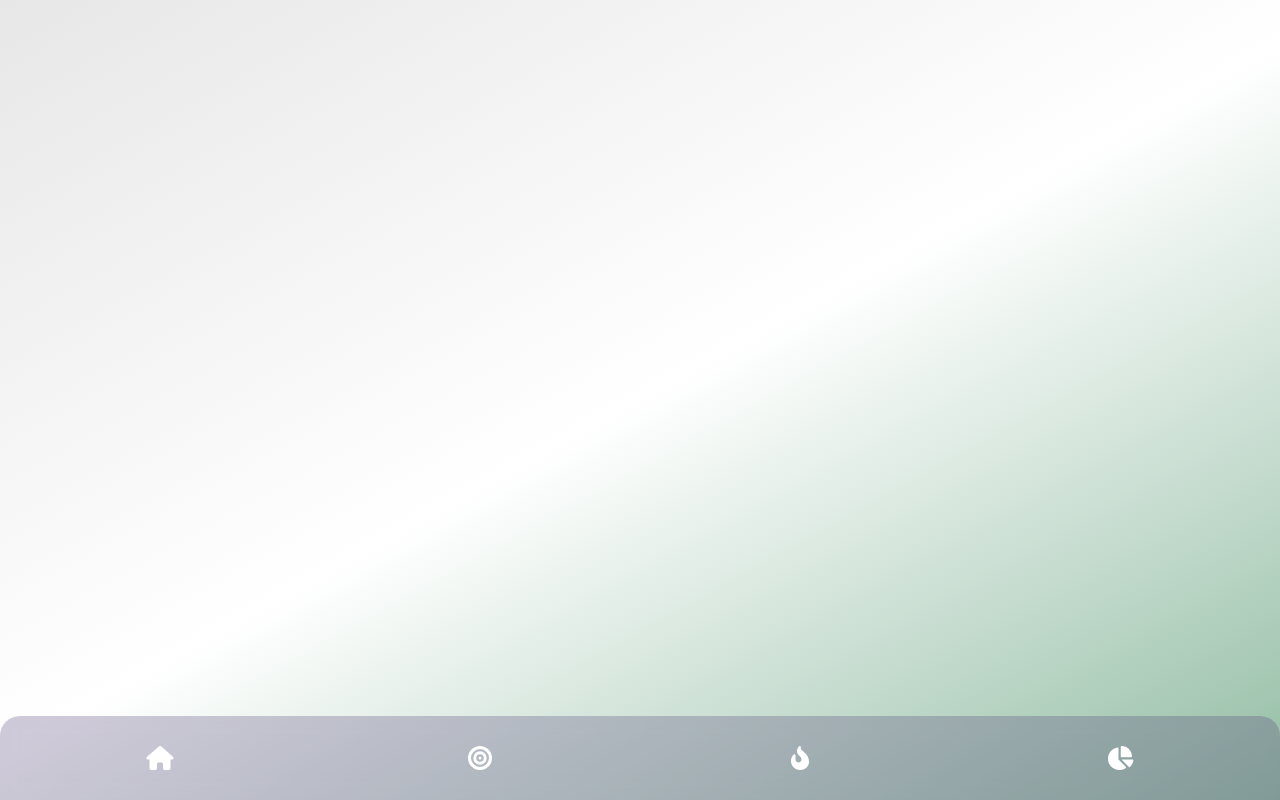
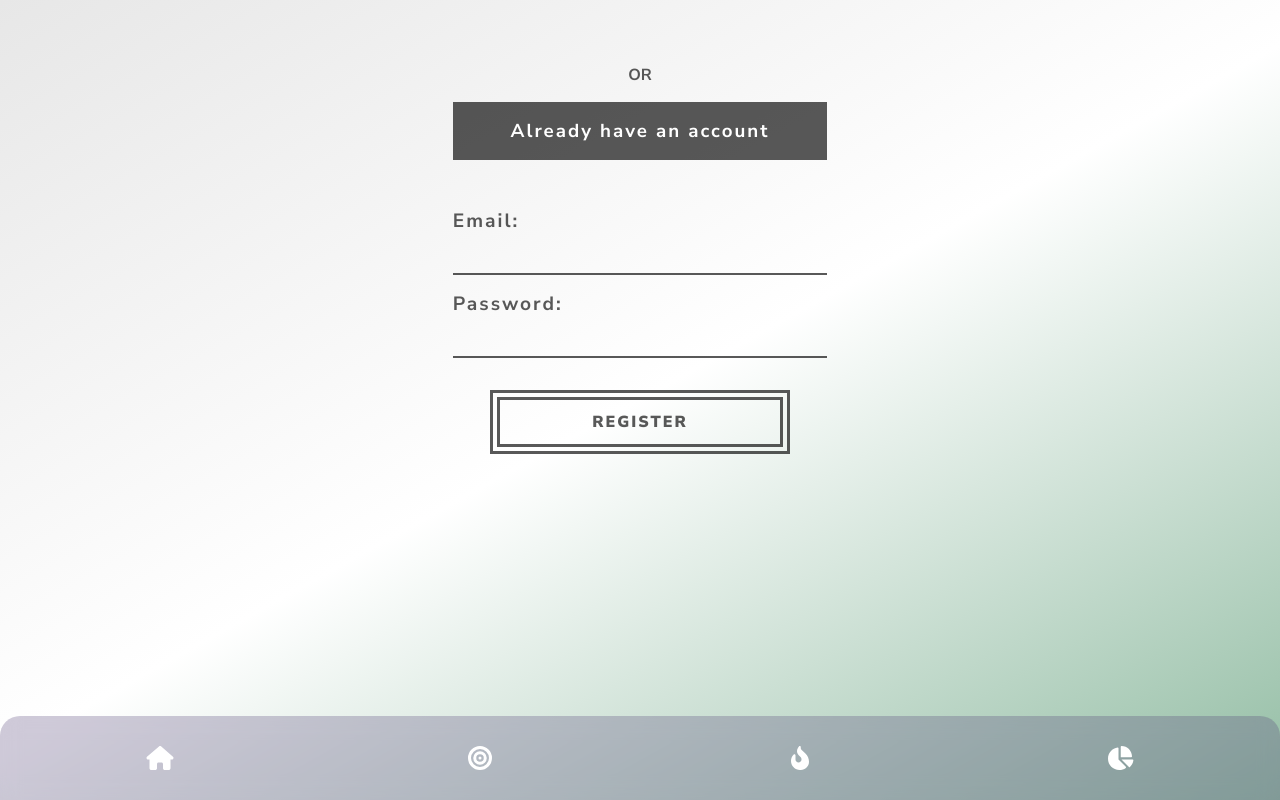
Before and after one commit to galeb9/GreekGeek, a Vue app: page /register in a window 1280 px wide. Before the commit this address had no page. Built offline with nearby package versions, Linux system fonts and the light colour scheme.

Commit message:
feat: login, register pages and basic functionality on app

```diff
--- /dev/null
+++ b/src/components/LoginForm.vue
@@ -0,0 +1,116 @@
+<template>
+  <div class="login">
+    <div class="login-container">
+        <h4>OR</h4>
+        <router-link to="/register">
+            <h3> Register for an account</h3>
+        </router-link>
+        <form class="login-form">
+            <div class="input-field">
+                <label for="email">Email:</label>
+                <input type="email" id="email" v-model="email">
+            </div>
+            <div class="input-field">
+                <label for="password">Password:</label>
+                <input type="password" id="password" v-model="password">
+            </div>
+            <button class="login__button" @click="login">LOGIN</button>
+        </form>
+    </div>
+  </div>
+</template>
+
+<script>
+import { auth } from '@/components/firebaseInit.js'
+
+export default {
+    name: 'LoginForm',
+    data() {
+        return {
+            email: '',
+            password: ''
+        }
+    },
+    methods: {
+        login(e){
+            auth.signInWithEmailAndPassword(this.email, this.password)
+                .then(user => {
+                    alert(`Ste logirani not kot ${user.email}`)
+                    this.$router.push('/');
+                },
+                err => {
+                    alert(err.message)
+                }
+            )
+            e.preventDefault();
+        }
+    }
+}
+</script>
+
+<style lang="scss">
+@import '@/assets/scss/_variables.scss';
+
+.login{
+    max-width: 500px;
+    min-width: 300px;
+    margin: 0 auto;
+    color: $secondary;
+    .login-container{
+        padding-top: 2rem;
+        width: 80%;
+        margin: 0 auto;
+        h3{
+            text-align: center;
+            color: white;
+            background: $secondary;
+            padding: 1rem 0;
+            margin-bottom: 2rem;
+            letter-spacing: 2px;
+        }
+        h4{
+            text-align: center;
+            margin-bottom: 1rem;
+        }
+        .login-form{
+            display: flex;
+            flex-direction: column;
+            height: 100%;
+            .input-field{
+                display: flex;
+                flex-direction: column;
+                margin-top: 1rem;
+                label{
+                    font-weight: 700;
+                    font-size: 1.2rem;
+                    letter-spacing: 2px;
+                }
+                input{
+                    border: none;
+                    border-bottom: 2px solid $secondary;
+                    background: transparent;
+                    margin-top: .3rem;
+                    padding: .5rem 1rem;
+                }
+            }
+        }
+
+        .login__button{
+            padding: .7rem 0;
+            width: 80%;
+            margin: 2rem auto 0;
+            font-size: 1rem;
+            letter-spacing: 2px;
+            font-weight: 900;
+            color: $secondary;
+            background: transparent;
+            border: 10px double $secondary;
+            &:focus{
+                background: black;
+                color: white;
+            }
+        }
+    }
+
+}
+</style>
--- /dev/null
+++ b/src/components/RegisterForm.vue
@@ -0,0 +1,116 @@
+<template>
+  <div class="login">
+    <div class="login-container">
+        <h4>OR</h4>
+        <router-link to="/login">
+            <h3>Already have an account</h3>
+        </router-link>
+        <form class="login-form">
+            <div class="input-field">
+                <label for="email">Email:</label>
+                <input type="email" id="email" v-model="email">
+            </div>
+            <div class="input-field">
+                <label for="password">Password:</label>
+                <input type="password" id="password" v-model="password">
+            </div>
+            <button class="login__button" @click="register">REGISTER</button>
+        </form>
+    </div>
+  </div>
+</template>
+
+<script>
+import { auth } from '@/components/firebaseInit.js'
+
+export default {
+    name: 'LoginForm',
+    data() {
+        return {
+            email: '',
+            password: ''
+        }
+    },
+    methods: {
+        register(e){
+            auth.createUserWithEmailAndPassword(this.email, this.password)
+                .then(user => {
+                    alert(`Račun narejen za ${user.email}`)
+                    this.$router.push('/');
+                },
+                err => {
+                    alert(err.message)
+                }
+            )
+            e.preventDefault();
+        }
+    }
+}
+</script>
+
+<style lang="scss">
+@import '@/assets/scss/_variables.scss';
+
+.login{
+    max-width: 500px;
+    min-width: 300px;
+    margin: 0 auto;
+    color: $secondary;
+    .login-container{
+        padding-top: 2rem;
+        width: 80%;
+        margin: 0 auto;
+        h3{
+            text-align: center;
+            color: white;
+            background: $secondary;
+            padding: 1rem 0;
+            margin-bottom: 2rem;
+            letter-spacing: 2px;
+        }
+        h4{
+            text-align: center;
+            margin-bottom: 1rem;
+        }
+        .login-form{
+            display: flex;
+            flex-direction: column;
+            height: 100%;
+            .input-field{
+                display: flex;
+                flex-direction: column;
+                margin-top: 1rem;
+                label{
+                    font-weight: 700;
+                    font-size: 1.2rem;
+                    letter-spacing: 2px;
+                }
+                input{
+                    border: none;
+                    border-bottom: 2px solid $secondary;
+                    background: transparent;
+                    margin-top: .3rem;
+                    padding: .5rem 1rem;
+                }
+            }
+        }
+
+        .login__button{
+            padding: .7rem 0;
+            width: 80%;
+            margin: 2rem auto 0;
+            font-size: 1rem;
+            letter-spacing: 2px;
+            font-weight: 900;
+            color: $secondary;
+            background: transparent;
+            border: 10px double $secondary;
+            &:focus{
+                background: black;
+                color: white;
+            }
+        }
+    }
+
+}
+</style>
--- /dev/null
+++ b/src/components/UI/BaseDate.vue
@@ -0,0 +1,41 @@
+<template>
+  <div class="base-date">
+    <h2>{{ getToday() }}</h2>
+  </div>
+</template>
+
+<script>
+export default {
+    data(){
+        return{
+        today: new Date()
+        }
+    },
+    methods: {
+        getDayStr(num){
+            const days = ["Sun", "Mon", "Tue","Sat", "Wed", "Fri", "Sat"];
+            return days[num];
+        },
+        getMonthStr(num){
+            const months = ["January","February","March","April","May","June","July","August","September","October","November","December"];
+            return months[num]
+        },
+        getToday(){
+            let day = this.today;
+            let dayStr = this.getDayStr(day.getDay());
+            let dayNum = this.today.getDate();
+            let monthStr = this. getMonthStr(day.getMonth())
+            return `${dayStr} ${dayNum} ${monthStr} `;
+        },
+    }
+}
+</script>
+
+<style lang="scss">
+    .base-date{
+      h2{
+        letter-spacing: 1px;
+        font-weight: 400;
+      }
+    }
+</style>
--- a/src/components/main/AddPushups.vue
+++ b/src/components/main/AddPushups.vue
@@ -98,6 +98,7 @@ export default {
             width: 200px;
             height: 200px;
             border-radius: 50%;
+            outline: none;
             &::placeholder{
                 color: $secondary;
             }
--- a/src/components/settings/TheGoal.vue
+++ b/src/components/settings/TheGoal.vue
@@ -8,6 +8,7 @@
           v-model="goal"
           placeholder="Today's goal goes here"
           class="goal__input"
+          type="number"
         />
         <BaseButton
         class="goal__button"
--- a/src/components/stats/DailyStats.vue
+++ b/src/components/stats/DailyStats.vue
@@ -152,8 +152,6 @@ export default {
 }
 </script>
 
-
-
 <style lang="scss">
 @import '@/assets/scss/_variables.scss';
 .stats{
--- a/src/main.js
+++ b/src/main.js
@@ -1,11 +1,6 @@
 import { createApp } from 'vue'
 import router from './scripts/router.js'
 import App from './App.vue'
-
-
-
-
-
 
 const app = createApp(App)
 
@@ -18,7 +13,7 @@ import BaseNotification from './components/UI/BaseNotification.vue'
 
 //fontawsome
 import { library } from "@fortawesome/fontawesome-svg-core";
-import { faBullseye, faHouse, faFireFlameCurved, faChartPie, faGear, faCircleCheck, faCheck } from "@fortawesome/free-solid-svg-icons";
+import { faBullseye, faHouse, faFireFlameCurved, faChartPie, faGear, faCircleCheck, faCheck, faArrowRightToBracket, faRightFromBracket } from "@fortawesome/free-solid-svg-icons";
 import { FontAwesomeIcon } from "@fortawesome/vue-fontawesome";
 
 library.add(faBullseye);
@@ -28,7 +23,8 @@ library.add(faChartPie);
 library.add(faGear);
 library.add(faCircleCheck);
 library.add(faCheck);
-
+library.add(faArrowRightToBracket);
+library.add(faRightFromBracket);
 
 
 // add components
--- a/src/scripts/router.js
+++ b/src/scripts/router.js
@@ -5,6 +5,11 @@ import AddPushups from '@/components/main/AddPushups';
 import TheStats from '@/components/stats/TheStats';
 import TheHome from '@/components/home/TheHome';
 import TheSettings from '@/components/settings/TheSettings.vue'
+import LoginForm from '@/components/LoginForm'
+import RegisterForm from '@/components/RegisterForm'
+
+import { auth } from '@/components/firebaseInit.js'
+
 
 const router = createRouter({
     history: createWebHistory(),
@@ -15,24 +20,96 @@ const router = createRouter({
         },
         {
             path: '/home',
-            component: TheHome
+            name: 'Home',
+            component: TheHome,
+            meta: {
+                requiresAuth: true
+            }
+        },
+        {
+            path: '/login',
+            component: LoginForm,
+            meta: {
+                requiresGuest: true
+            }
+        },
+        {
+            path: '/register',
+            component: RegisterForm,
+            meta: {
+                requiresGuest: true
+            }
         },
         {
             path: '/add',
-            component: AddPushups
+            component: AddPushups,
+            meta: {
+                requiresAuth: true
+            }
         },
         {
             path: '/stats',
-            component: TheStats
+            component: TheStats,
+            meta: {
+                requiresAuth: true
+            }
         },
         {
             path: '/goal',
-            component: TheGoal
+            component: TheGoal,
+            meta: {
+                requiresAuth: true
+            }
         },
         {
             path: '/settings',
-            component: TheSettings
+            component: TheSettings,
+            meta: {
+                requiresAuth: true
+            }
         }
     ]
 })
+
+// nav guards -> this is why we must be logged in to use
+router.beforeEach((to, from, next) => {
+    //Check for requiredAuth guard
+    if(to.matched.some(record => record.meta.requiresAuth)) {
+        // Check if NOT logged in
+        if(!auth.currentUser){
+            // Go to Login page
+            next({
+                path: '/login',
+                query: {
+                    redirect: to.fullPath
+                }
+            });
+        } else {
+            // Procced to route
+            next();
+        }
+    } else if(to.matched.some(record => record.meta.requiresGuest)){
+        //Check for requiredAuth guard
+        if(to.matched.some(record => record.meta.requiresAuth)) {
+            // Check if logged in
+            if(auth.currentUser){
+                // Go to home page
+                next({
+                    path: '/',
+                    query: {
+                        redirect: to.fullPath
+                    }
+                });
+            } else {
+                // Procced to route
+                next();
+            }
+        } else {
+            // Procced to route
+            next();
+        }
+    }
+})
+
+
 export default router;
```
Also changed, not shown: src/components/home/HomeHead.vue (+27 -21 lines), src/components/settings/TheSettings.vue (+16 -2 lines).
